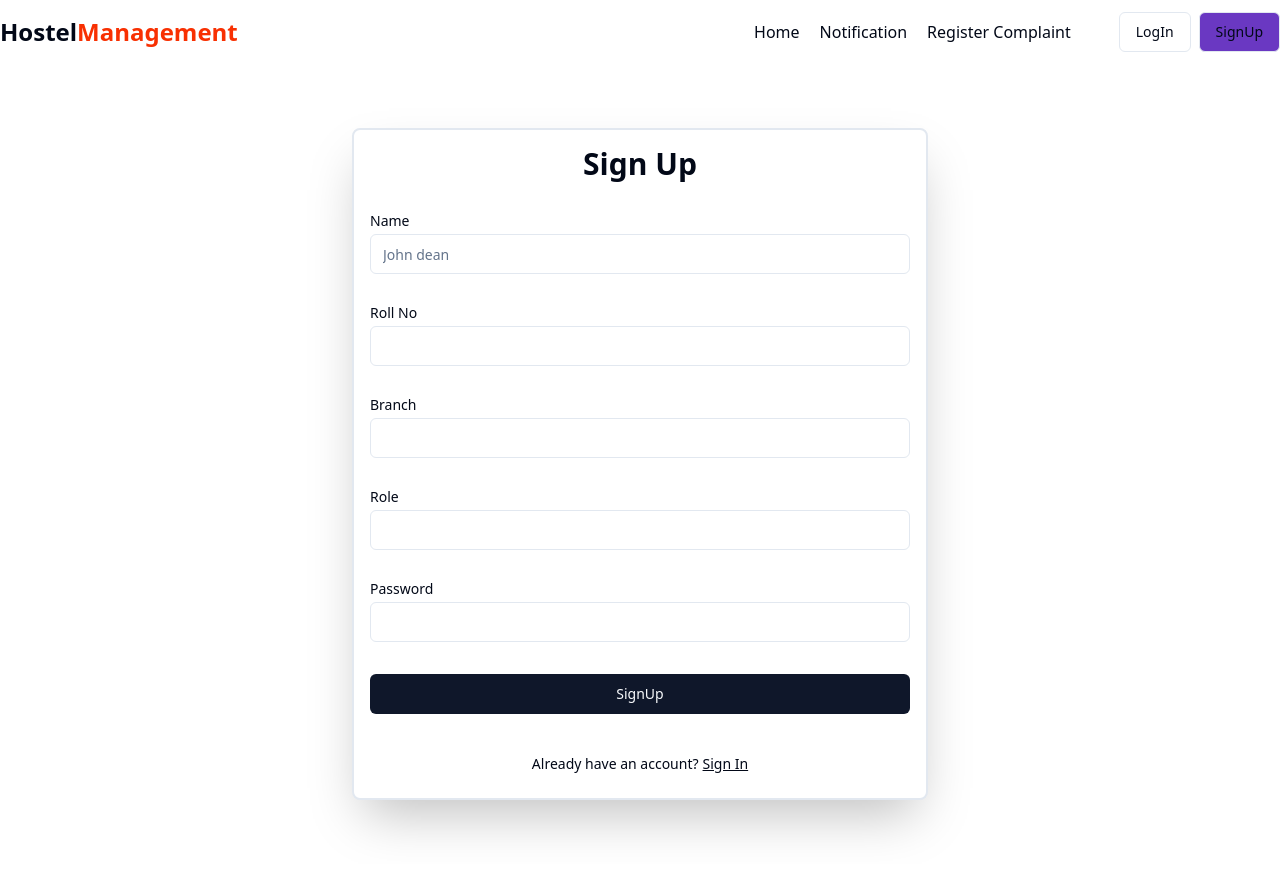
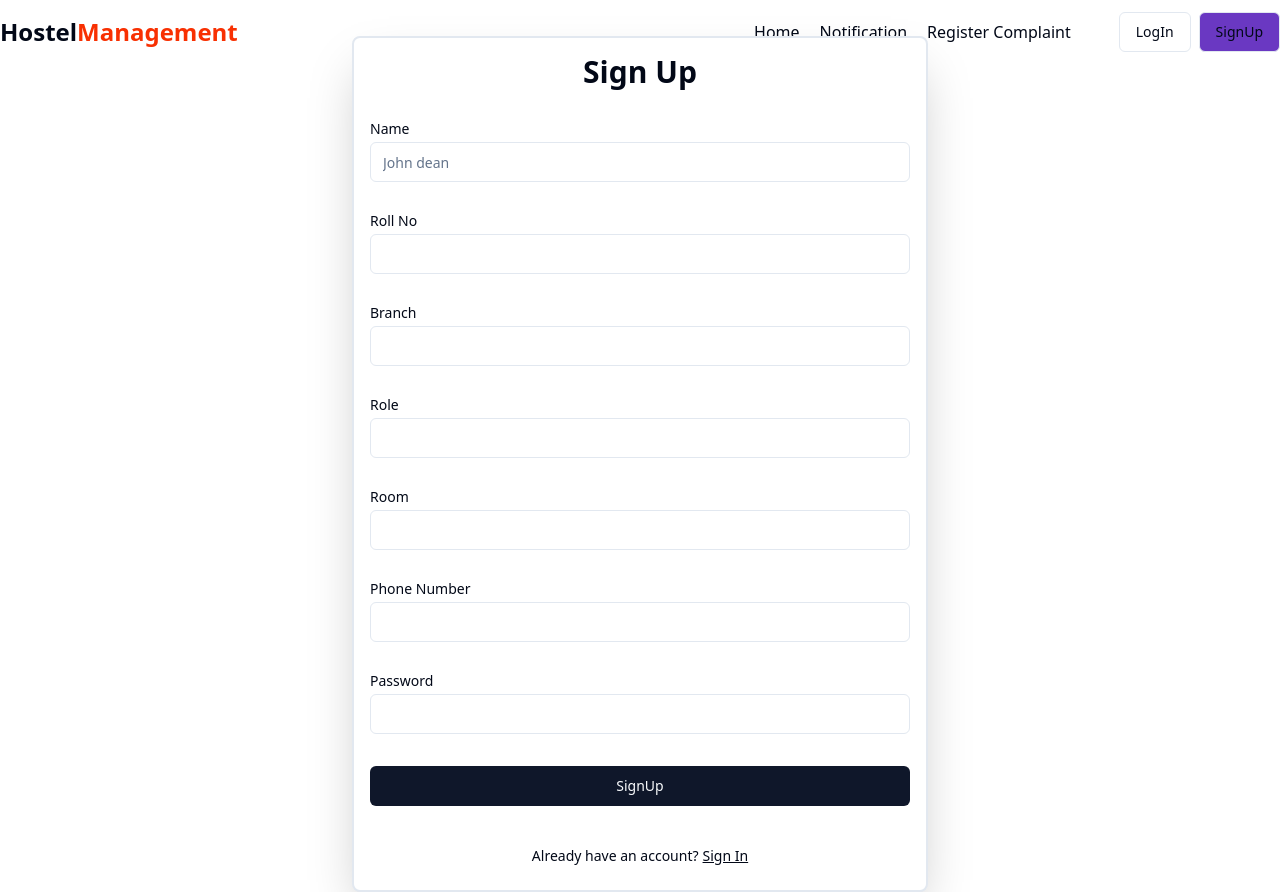
Before and after one commit to Sarthak-Vatsa/Hostel_Management, a React (Vite) app in the folder frontend/: page /signup in a window 1280 px wide. Before the commit the page ends 864 px from the top, so only its background shows below. Built offline with nearby package versions, Linux system fonts and the light colour scheme.

Commit message:
register complaint

```diff
--- a/frontend/src/components/ComplaintSetup.jsx
+++ b/frontend/src/components/ComplaintSetup.jsx
@@ -25,10 +25,9 @@ const ComplaintSetup = () => {
     const submitHandler = async (e) => {
         e.preventDefault();
         const formData = new FormData();
-        formData.append("name", input.name);
-        formData.append("description", input.description);
-        formData.append("website", input.website);
-        formData.append("location", input.location);
+        formData.append("type", input.description);
+        formData.append("mobNo", input.website);
+        formData.append("room", input.location);
         try {
             const res = await axios.put(``, formData, {
                 headers: {
--- a/frontend/src/components/Navbar.jsx
+++ b/frontend/src/components/Navbar.jsx
@@ -59,10 +59,10 @@ const Navbar = () => {
 
     const logoutHandler = async ()=>{
         try {
-            // const res = await axios.get("http://localhost:8080/students/logout",{
-            //     withCredentials:true
-            // });
-            // // console.log(res);
+            const res = await axios.post("http://localhost:8080/students/logout",{
+                withCredentials:true
+            });
+            console.log(res);
             // if(res.data.sucess){
             //     dispatch(setUser(null));
             //     navigate("/");
--- a/frontend/src/components/RegisterComplaint.jsx
+++ b/frontend/src/components/RegisterComplaint.jsx
@@ -14,13 +14,27 @@ const RegisterComplaint = () => {
         <div>
             <Navbar />
             <div className='max-w-6xl mx-auto my-10'>
-                <div className='flex items-center justify-between my-5'>
+                <div className='flex items-center justify-between my-5 gap-10'>
                     <Input
-                        className="w-fit"
-                        placeholder="Filter by name"
+                        className=""
+                        placeholder="Description"
                         onChange={(e) => setInput(e.target.value)}
                     />
-                    <Button onClick={()=>{navigate('/register/complaint')}}>Register</Button>
+                    <Button onClick={async ()=>{
+                        const response = await axios.post(
+                            "http://localhost:8080/students/registerComplaint",
+                            {
+                                input
+                            },
+                            {
+                              headers: {
+                                withCredentials: true, // Ensures cookies are sent
+                                "Content-Type": "application/json",
+                              },
+                            }
+                          );
+                          console.log(response);
+                    }}>Register</Button>
                 </div>
             </div>
         </div>
--- a/frontend/src/pages/Signup.jsx
+++ b/frontend/src/pages/Signup.jsx
@@ -13,6 +13,8 @@ function Signup() {
     const [password,setPassword] = useState("");
     const [branch,setBranch] = useState("");
     const [role,setRole] = useState("");
+    const [room,setRoom] = useState("");
+    const [mobileNo,setMobileNo] = useState("");
     const navigate = useNavigate();
   return (
     <div>
@@ -51,6 +53,22 @@ function Signup() {
                         }} type="text" placeholder=""></Input>
                     </div>
                 </div>
+                <div className='flex space-x-4'>
+                    <div className="grid w-full items-center gap-1.5">
+                        <Label>Room</Label>
+                        <Input onChange={(e)=>{
+                            setRoom(e.target.value);
+                        }} type="text" placeholder=""></Input>
+                    </div>
+                </div>
+                <div className='flex space-x-4'>
+                    <div className="grid w-full items-center gap-1.5">
+                        <Label>Phone Number</Label>
+                        <Input onChange={(e)=>{
+                            setMobileNo(e.target.value);
+                        }} type="text" placeholder=""></Input>
+                    </div>
+                </div>
                 <div className="grid w-full items-center gap-1.5">
                     <Label>Password</Label>
                     <Input onChange={(e)=>{
@@ -64,7 +82,9 @@ function Signup() {
                             password,
                             name,
                             branch,
-                            role
+                            role,
+                            room,
+                            mobileNo
                         },{headers:{
                             'Content-Type':'application/json'
                         }})
```
